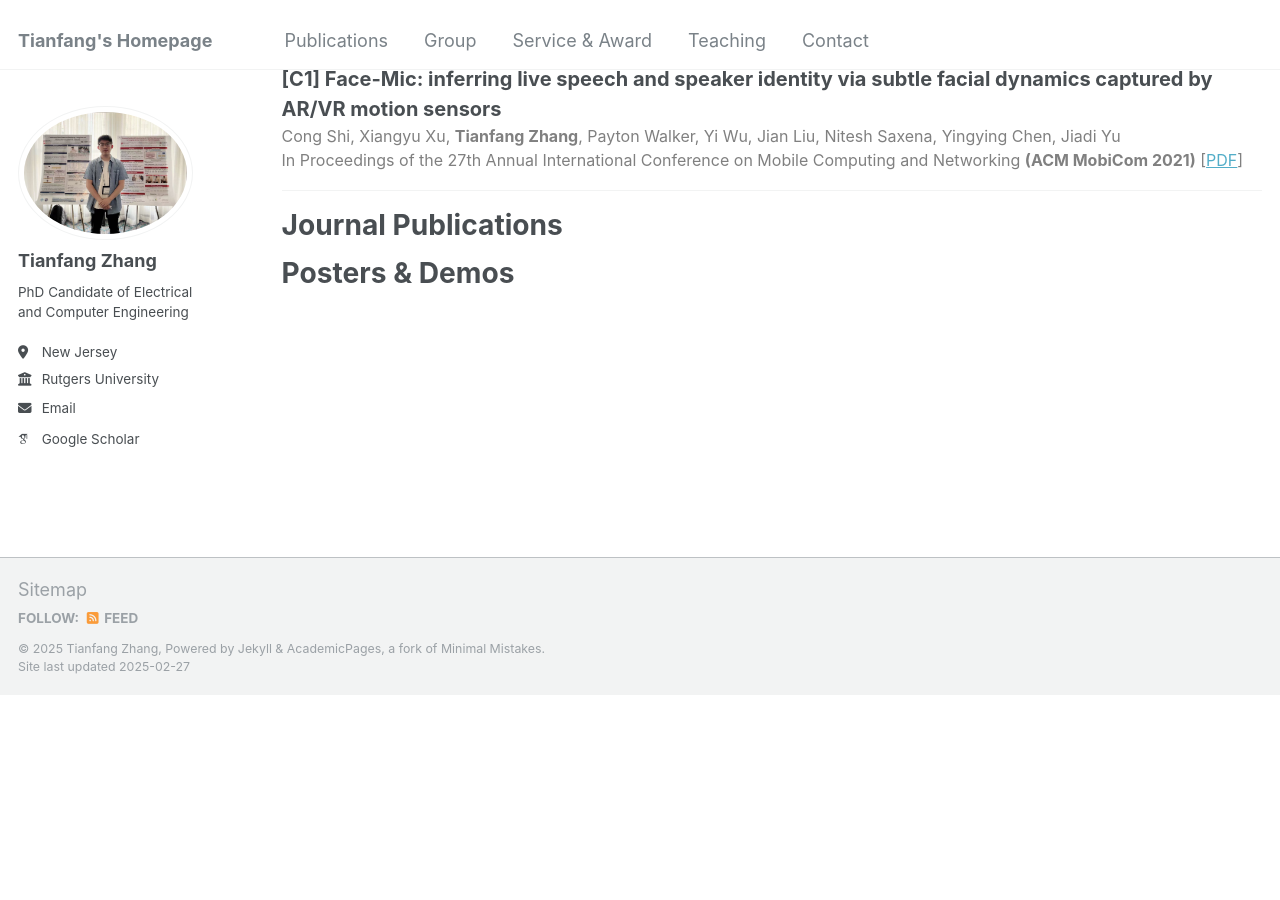
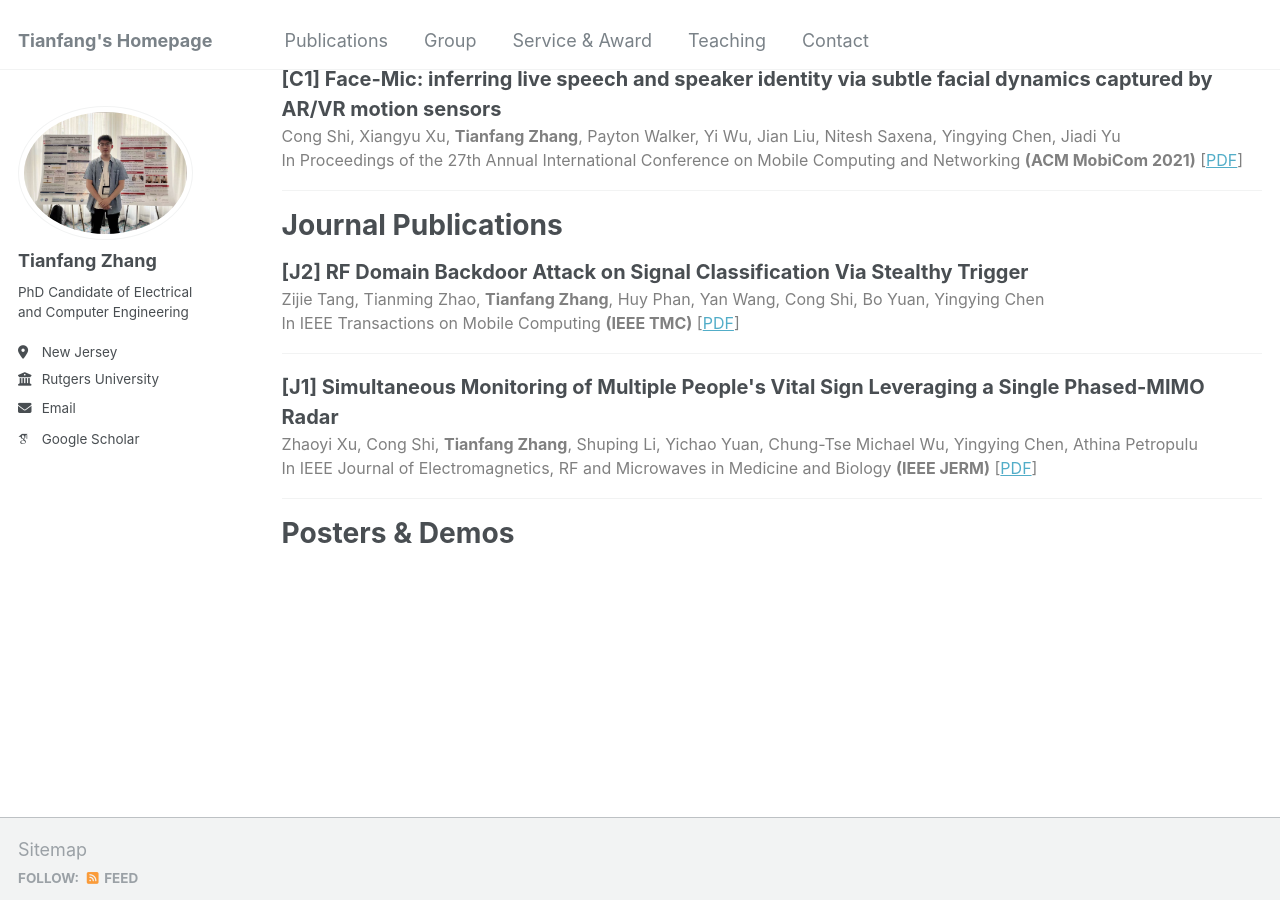
Before and after one commit to tianfang96/tianfang96.github.io, a Jekyll site: the page built from _pages/publications.html, in a window 1280 px wide and 900 px high, scrolled down 2106 px. Built offline with Jekyll 4.4.1, drawn with Linux system fonts in a browser that asks for light colours; some web fonts are replaced; before the commit the page ends 2801 px from its top, so only the background shows below that.

Commit message:
Update publications.html

```diff
--- a/_pages/publications.html
+++ b/_pages/publications.html
@@ -180,4 +180,26 @@ author_profile: true
 <hr>
 
 <h1>Journal Publications</h1>
+<div style="font-size: 20px; font-weight: bold;">
+  [J2] RF Domain Backdoor Attack on Signal Classification Via Stealthy Trigger
+</div>
+<div style="font-size: 16px; color: gray;">
+  Zijie Tang, Tianming Zhao, <strong>Tianfang Zhang</strong>, Huy Phan, Yan Wang, Cong Shi, Bo Yuan, Yingying Chen
+</div>
+<div style="font-size: 16px; color: gray;">
+  In IEEE Transactions on Mobile Computing <strong>(IEEE TMC)</strong> [<a href="https://www.computer.org/csdl/journal/tm/2024/12/10537036/1X9vgNWkKkg">PDF</a>]
+</div>
+<hr>
+
+<div style="font-size: 20px; font-weight: bold;">
+  [J1] Simultaneous Monitoring of Multiple People's Vital Sign Leveraging a Single Phased-MIMO Radar
+</div>
+<div style="font-size: 16px; color: gray;">
+  Zhaoyi Xu, Cong Shi, <strong>Tianfang Zhang</strong>, Shuping Li, Yichao Yuan, Chung-Tse Michael Wu, Yingying Chen, Athina Petropulu
+</div>
+<div style="font-size: 16px; color: gray;">
+  In IEEE Journal of Electromagnetics, RF and Microwaves in Medicine and Biology <strong>(IEEE JERM)</strong> [<a href="hhttps://arxiv.org/pdf/2110.08401">PDF</a>]
+</div>
+<hr>
+
 <h1>Posters & Demos</h1>
```
